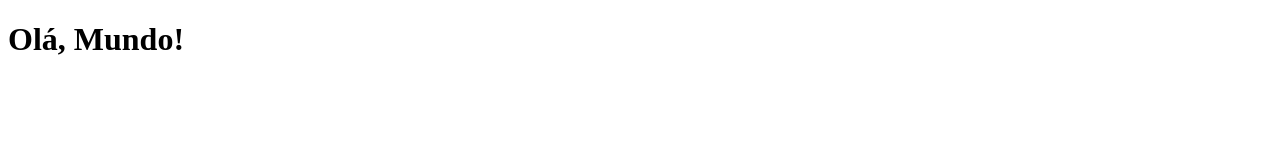
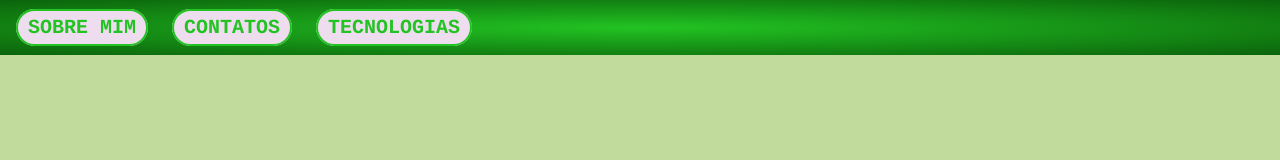
Before and after one commit to IagoGdeMeira/meu-portfolio, a plain HTML site: page index.html in a window 1280 px wide. Drawn offline with Linux system fonts and the light colour scheme.

Commit message:
First header

```diff
--- /dev/null
+++ b/css/estilo-principal.css
@@ -0,0 +1,21 @@
+body {
+    background-color: #c0db9c;
+    margin: 0;
+}
+
+header {
+    background-image: radial-gradient(#22c322, #0b630b);
+    padding: 1em;
+}
+
+header > a {
+    border: 2px solid #22c322;
+    border-radius: 1em;
+    background-color: #eeddee;
+    color: #22c322;
+    font: normal bold 20px Courier, monospace;
+    margin: 0 1em 0 0;
+    padding: 5px 10px;
+    text-decoration: none;
+    text-transform: uppercase;
+}
--- a/index.html
+++ b/index.html
@@ -4,10 +4,16 @@
     <meta charset="UTF-8">
     <meta name="viewport" content="width=device-width, initial-scale=1.0">
     <title>Meu Portifólio</title>
+
     <link href="https://ifpr.edu.br/wp-content/themes/ifpr-theme-1.03/assets/images/favicon.gif" rel="shortcut icon"
         type="image/x-icon">
+    <link rel="stylesheet" href="css/estilo-principal.css">
 </head>
 <body>
-    <h1>Olá, Mundo!</h1>
+    <header>
+        <a href="">Sobre Mim</a>
+        <a href="">Contatos</a>
+        <a href="">Tecnologias</a>
+    </header>
 </body>
 </html>
```
